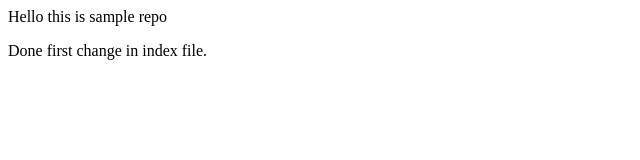
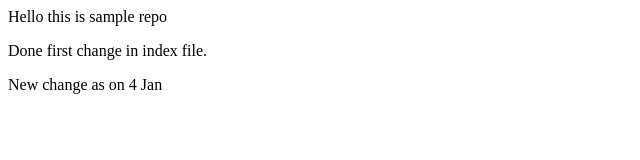
Before and after one commit to Pratik-Mandale/SampleRepo, a plain HTML site: page index.html in a window 1280 px wide. Shown: the whole page, without its empty margins (0-640 px from the left). Drawn offline with Linux system fonts and the light colour scheme.

Commit message:
Update index.html

```diff
--- a/index.html
+++ b/index.html
@@ -1,3 +1,5 @@
 <p>Hello this is sample repo</p>
 
 <p> Done first change in index file.</p>
+
+<p> New change as on 4 Jan</p>
```
